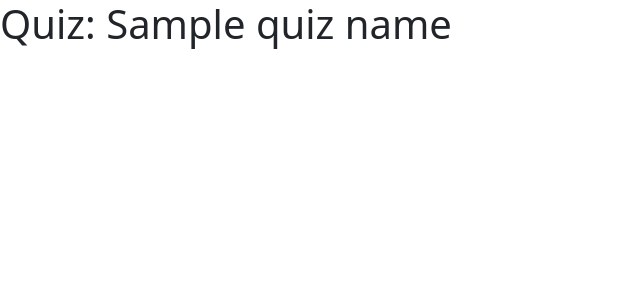
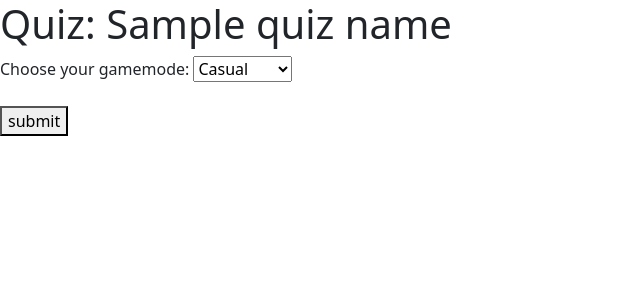
Before and after one commit to HiradFakouri/QuizGame, a Flask app: template templates/selectGamemode.html in a window 1280 px wide. Shown: the top 300 px of the page, without its empty margins (0-640 px from the left). Run offline with Flask 3, Linux system fonts and the light colour scheme; the template is opened without the code that fills it: most values are stand-ins (such as "Sample title", 1, 10 or a date in 2020).

```diff
--- a/app.py
+++ b/app.py
@@ -167,7 +167,9 @@ def selectGamemode():
         username = session["username"]
         quizName = session["selectedQuizName"]
         if request.method == "POST":
-            pass
+            gamemode = request.form.get("gamemode")
+            session["gamemode"] = gamemode
+            return redirect(f"/play/{gamemode}")
         else:
             return render_template("selectGamemode.html", quizName=quizName)
     else:
--- a/templates/selectGamemode.html
+++ b/templates/selectGamemode.html
@@ -4,7 +4,15 @@
    <h1>Quiz: {% block title %} {{ quizName }} {% endblock %}</h1>
 
     <form method="POST">
-
+        <label for="cars">Choose your gamemode:</label>
+        <select name="gamemode" id="gamemode">
+            <option value="casual">Casual</option>
+            <option value="speedRun">SpeedRun</option>
+            <option value="hardcore">HardCore</option>
+            <option value="master">Master</option>
+        </select>
+        <br><br>
+            <button name="submit" value="submit">submit</button>
     </form>
 
 {% endblock %}
```
